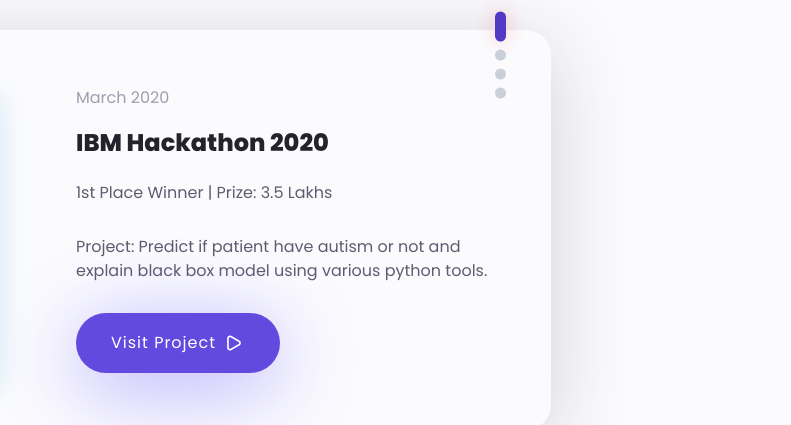
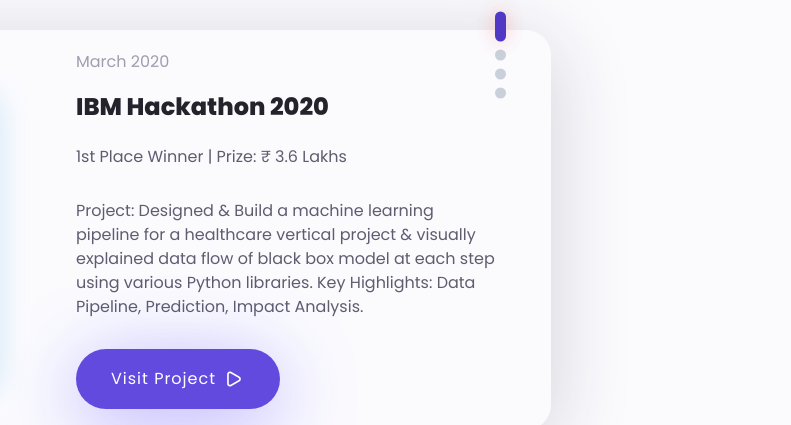
Before and after one commit to rajputarun/portfolio, a plain HTML site: page index.html in a window 1280 px wide. Shown: the part 4282-4707 px from the top of the page, 489-1280 px from the left. Drawn offline with nearby package versions, Linux system fonts and the light colour scheme.

Commit message:
Update index.html

```diff
--- a/index.html
+++ b/index.html
@@ -795,8 +795,8 @@
                         <div class="blog-slider__content">
                             <span class="blog-slider__code"> March 2020</span>
                             <div class="blog-slider__title"> IBM Hackathon 2020 </div>
-                            <div class="blog-slider__text"> 1st Place Winner | Prize: 3.5 Lakhs </div>
-                            <div class="blog-slider__text"> Project: Predict if patient have autism or not and explain black box model using various python tools.</div>
+                            <div class="blog-slider__text"> 1st Place Winner | Prize: ₹ 3.6 Lakhs </div>
+                            <div class="blog-slider__text"> Project: Designed & Build a machine learning pipeline for a healthcare vertical project & visually explained data flow of black box model at each step using various Python libraries. Key Highlights: Data Pipeline, Prediction, Impact Analysis.</div>
                             <a href="https://dataplatform.cloud.ibm.com/analytics/notebooks/v2/ab1218d1-2895-451a-8d13-56a9f719f1d8/view?access_token=252b5929b320f3f198e606faf0212f611b2575e586ee20cad3f10ed2f73d952d" target="_blank" class="button blog-slider__button button--flex">
                                 Visit Project
                                 <i class="uil uil-play button__icon"></i>
```
